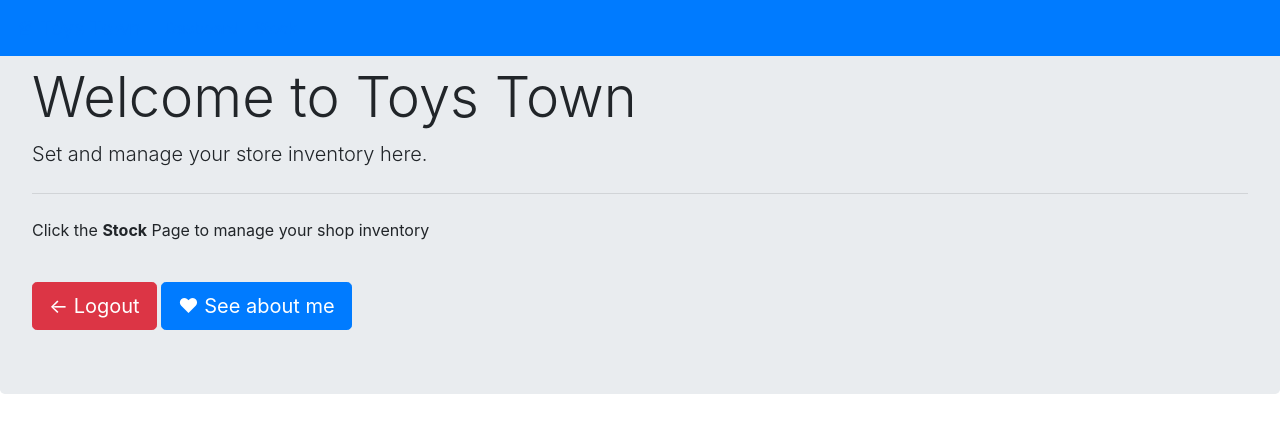
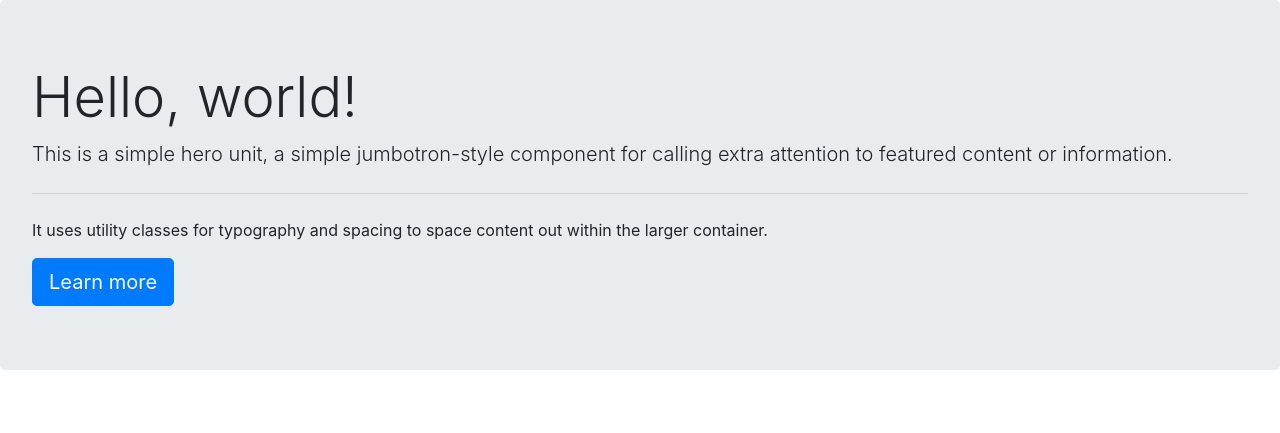
Before and after one commit to aureliaoktania/CRUD, a PHP site: page /menu.php in a window 1280 px wide. Shown: the top 433 px of the page. Run offline with PHP 8.4, Linux system fonts and the light colour scheme.

Commit message:
Update menu.php

```diff
--- a/menu.php
+++ b/menu.php
@@ -13,32 +13,13 @@
   <body>
 
 
-   <nav class="navbar navbar-expand-md navbar-primary fixed-top bg-primary">
-      <a class="navbar-brand" href="">♛ Toys Town</a>
-      <button class="navbar-toggler" type="button" data-toggle="collapse" data-target="#navbarsExampleDefault" aria-controls="navbarsExampleDefault" aria-expanded="false" aria-label="Toggle navigation">
-        <span class="navbar-toggler-icon"></span>
-      </button>
-
-      <div class="collapse navbar-collapse" id="navbarsExampleDefault">
-        <ul class="navbar-nav mr-auto">
-          <li class="nav-item active">
-            <a class="nav-link" href="#">Dasboard<span class="sr-only">(current)</span></a>
-          </li>
-          <li class="nav-item">
-            <a class="nav-link" href="#">Stock</a>
-          </li>
-        </ul>
-      </div>
-    </nav>
-
-    <div class="jumbotron">
-        <h1 class="display-4">Welcome  to Toys Town</h1>
-        <p class="lead">Set and manage your store inventory here.</p>
-        <hr class="my-4">
-        <p>Click the <strong>Stock</strong> Page to manage your shop inventory</p><br>
-         <a class="btn btn-danger btn-lg" href="#" role="button"> ← Logout</a>
-        <a class="btn btn-primary btn-lg" href="#" role="button"> ♥ See about me</a>
-    </div>
+  <div class="jumbotron">
+  <h1 class="display-4">Hello, world!</h1>
+  <p class="lead">This is a simple hero unit, a simple jumbotron-style component for calling extra attention to featured content or information.</p>
+  <hr class="my-4">
+  <p>It uses utility classes for typography and spacing to space content out within the larger container.</p>
+  <a class="btn btn-primary btn-lg" href="#" role="button">Learn more</a>
+</div>
 
   </body>
    <script src="./js/jquery.min.js"></script>
```
